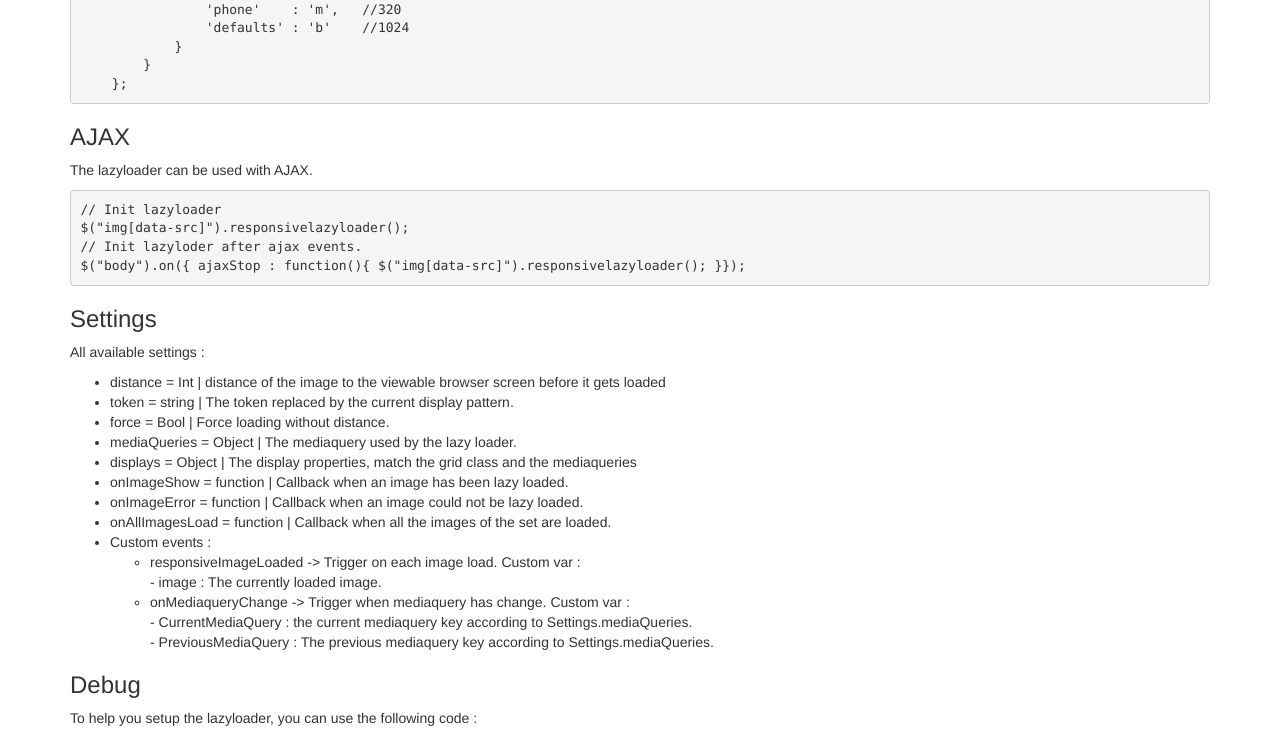
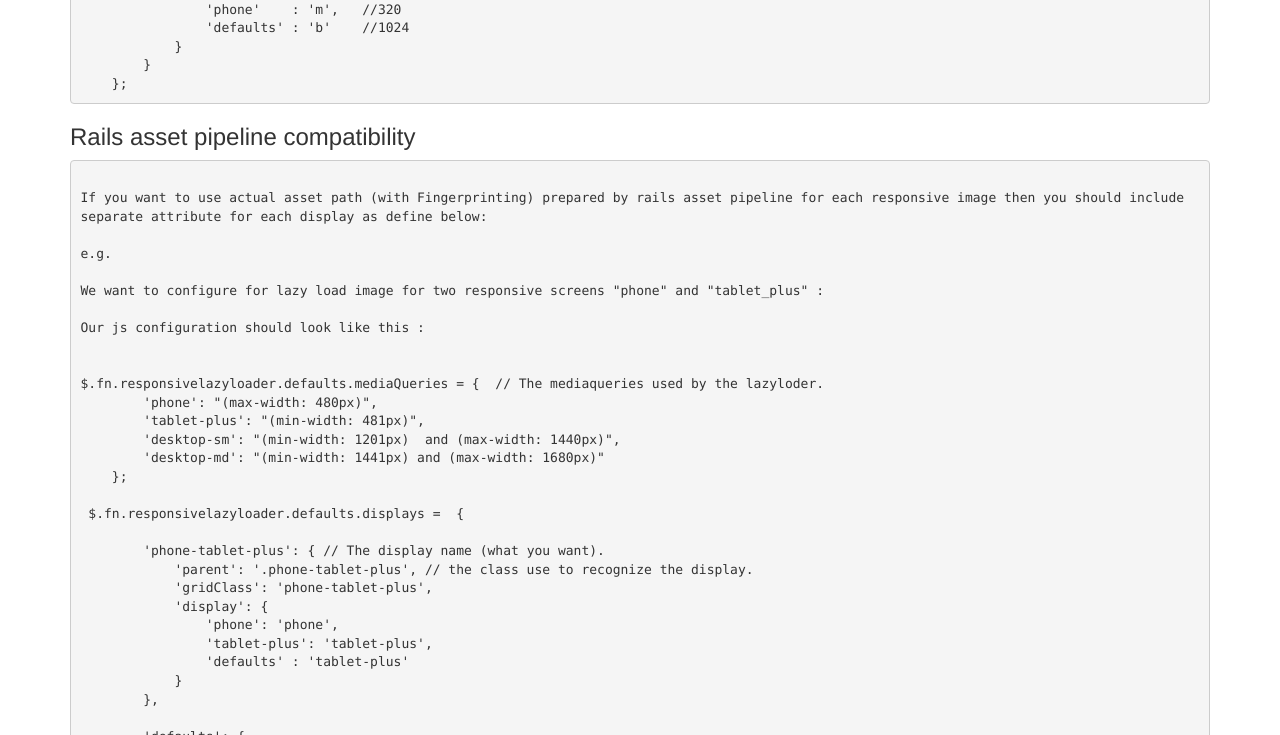
Before and after one commit to jetmartin/responsive-lazy-loader, a plain HTML site: page index.html in a window 1280 px wide. Shown: the part 2500-3235 px from the top of the page. Drawn offline with nearby package versions, Linux system fonts and the light colour scheme.

Commit message:
[ashoksudani] : Making image path working with asset path created by ails assets pipeline

```diff
--- a/index.html
+++ b/index.html
@@ -139,6 +139,74 @@ $.fn.responsivelazyloader.defaults.displays = { // The displays to combine grid
     };
 </pre>
 
+<h3>Rails asset pipeline compatibility</h3>
+
+<pre>
+
+If you want to use actual asset path (with Fingerprinting) prepared by rails asset pipeline for each responsive image then you should include separate attribute for each display as define below:
+
+e.g.
+
+We want to configure for lazy load image for two responsive screens "phone" and "tablet_plus" :
+
+Our js configuration should look like this :
+
+
+$.fn.responsivelazyloader.defaults.mediaQueries = {  // The mediaqueries used by the lazyloder.
+        'phone': "(max-width: 480px)",
+        'tablet-plus': "(min-width: 481px)",
+        'desktop-sm': "(min-width: 1201px)  and (max-width: 1440px)",
+        'desktop-md': "(min-width: 1441px) and (max-width: 1680px)"
+    };
+
+ $.fn.responsivelazyloader.defaults.displays =  {
+
+        'phone-tablet-plus': { // The display name (what you want).
+            'parent': '.phone-tablet-plus', // the class use to recognize the display.
+            'gridClass': 'phone-tablet-plus',
+            'display': {
+                'phone': 'phone',
+                'tablet-plus': 'tablet-plus',
+                'defaults' : 'tablet-plus'
+            }
+        },
+
+        'defaults': {
+            'display': {
+                'phone': 'phone',
+                'tablet-plus': 'tablet-plus',
+                'desktop-sm': 'desktop-sm',
+                'desktop-md': 'desktop-md'
+            }
+        }
+}
+
+$(window).on("load", function () {
+	$("img.resp_lazy").responsivelazyloader();
+});
+
+
+Our HTML should look like this :
+
+&lt;div class="phone-tablet-plus"&gt;
+    &lt;img
+    	data-src-phone='<%= image_path('xyz_phone.jpg') %>'
+    	data-src-tablet-plus='<%= image_path('xyz_tablet_plus.jpg') %>'
+    	src='<%= image_path('1x1.gif') %>'
+    	class="resp_lazy" /&gt;
+&lt;/div&gt;
+
+
+Please note then we used attribute with screen name. e.g. to give the asset path with fingerprint for phone display we used "data-src-" + "phone" where "phone" is a display name and same for tablet-plus display.
+
+We need to set attribute values for as many display as we are targeting. Here we are targeting only two display phone and table-plus with "phone-tablet-plus" parent class.
+
+
+</pre>
+
+
+
+
 				<h3>AJAX</h3>
 				<p>The lazyloader can be used with AJAX.</p>
 				<pre>// Init lazyloader
```
Also changed, not shown: js/jquery.responsivelazyloader.js.
